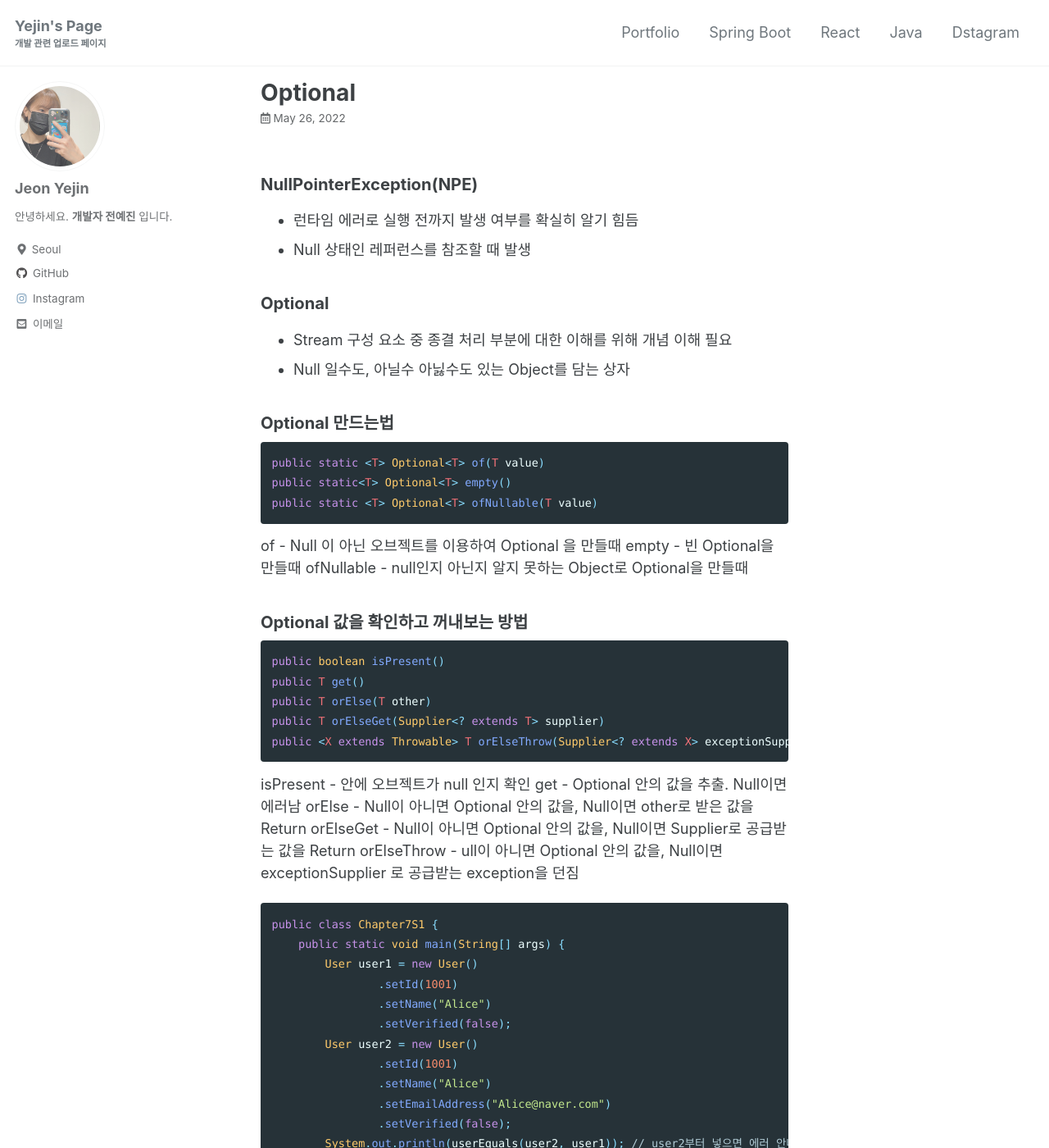
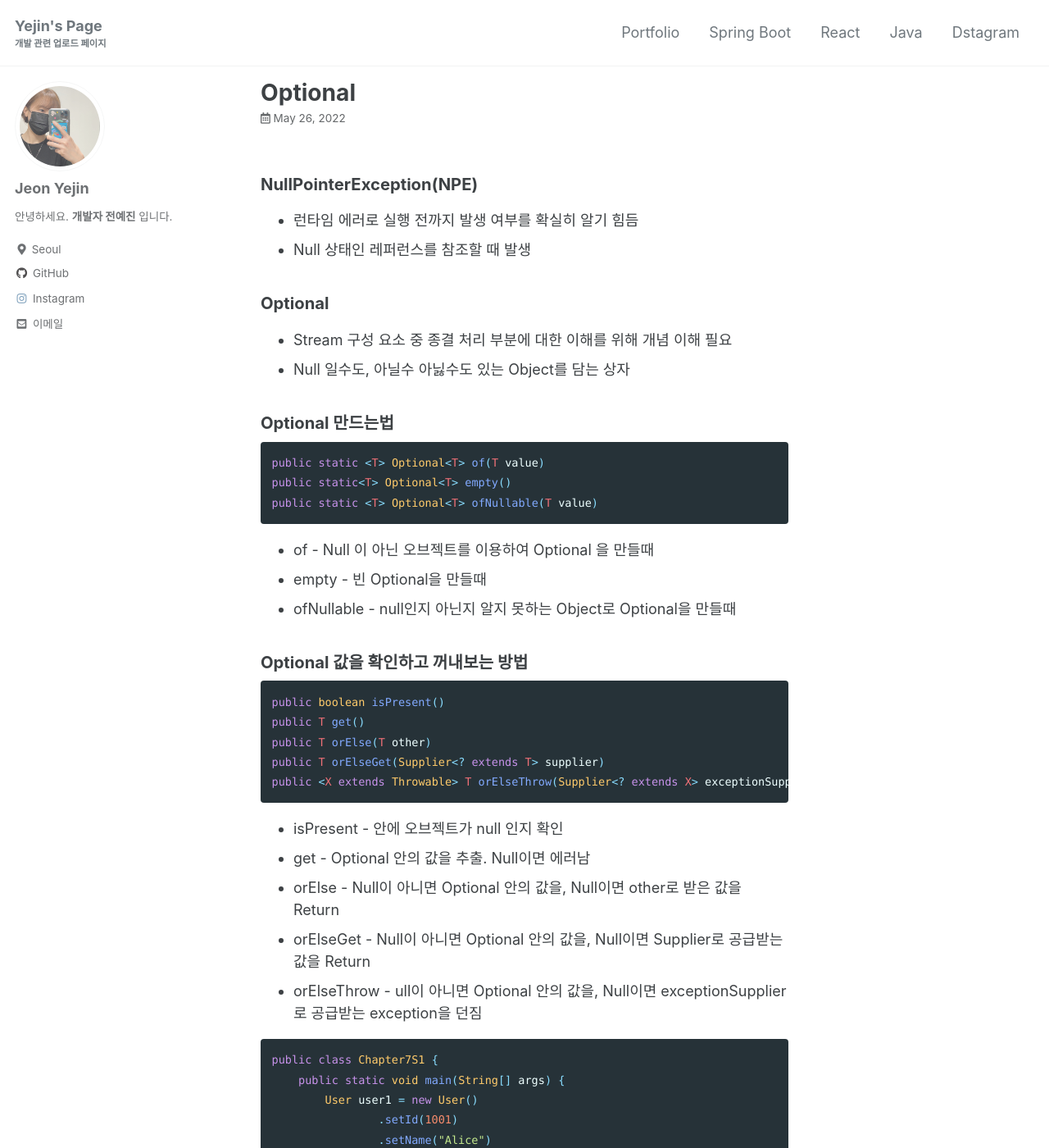
Before and after one commit to yejin-jeon-developer/git-page, a Jekyll site: the page built from _posts/java/2022-05-26-java-stream-10.md, in a window 1280 px wide and 1400 px high. Shown: the whole window at 82% size. Built offline with Jekyll 4.4.1, drawn with Linux system fonts in a browser that asks for light colours; cached includes are drawn as plain includes; some of the changed text lies outside the part shown.

````diff
--- a/_posts/java/2022-05-26-java-stream-10.md
+++ b/_posts/java/2022-05-26-java-stream-10.md
@@ -18,9 +18,9 @@ public static <T> Optional<T> of(T value)
 public static<T> Optional<T> empty()
 public static <T> Optional<T> ofNullable(T value)
 ```
-of - Null 이 아닌 오브젝트를 이용하여 Optional 을 만들때
-empty - 빈 Optional을 만들때
-ofNullable - null인지 아닌지 알지 못하는 Object로 Optional을 만들때
+- of - Null 이 아닌 오브젝트를 이용하여 Optional 을 만들때
+- empty - 빈 Optional을 만들때
+- ofNullable - null인지 아닌지 알지 못하는 Object로 Optional을 만들때
 
 ### Optional 값을 확인하고 꺼내보는 방법
 ```java
@@ -30,11 +30,11 @@ public T orElse(T other)
 public T orElseGet(Supplier<? extends T> supplier)
 public <X extends Throwable> T orElseThrow(Supplier<? extends X> exceptionSupplier) throws X
 ```
-isPresent - 안에 오브젝트가 null 인지 확인
-get - Optional 안의 값을 추출. Null이면 에러남
-orElse - Null이 아니면 Optional 안의 값을, Null이면 other로 받은 값을 Return
-orElseGet - Null이 아니면 Optional 안의 값을, Null이면 Supplier로 공급받는 값을 Return
-orElseThrow - ull이 아니면 Optional 안의 값을, Null이면 exceptionSupplier 로 공급받는 exception을 던짐
+- isPresent - 안에 오브젝트가 null 인지 확인
+- get - Optional 안의 값을 추출. Null이면 에러남
+- orElse - Null이 아니면 Optional 안의 값을, Null이면 other로 받은 값을 Return
+- orElseGet - Null이 아니면 Optional 안의 값을, Null이면 Supplier로 공급받는 값을 Return
+- orElseThrow - ull이 아니면 Optional 안의 값을, Null이면 exceptionSupplier 로 공급받는 exception을 던짐
 
 ```java
 public class Chapter7S1 {
@@ -87,9 +87,9 @@ public void ifPresent(Consumer<? super T> action)
 public <U> Optional<U> map(Function<? super T, ? extends U> mapper)
 public <U> Optional<U> flatMap(Function<? super T, ? extends Optional<? extends U>> mapper)
 ```
-ifPresent - Optional이 null이 아니라면 action 실행
-map - Optional이 null이 아니라면 mapper 적용
-flatMap - Mapper의 리턴값이 또 다른 Optional이라면 한 단계의 Optional이 되도록 Optional이 납작하게 해줌
+- ifPresent - Optional이 null이 아니라면 action 실행
+- map - Optional이 null이 아니라면 mapper 적용
+- flatMap - Mapper의 리턴값이 또 다른 Optional이라면 한 단계의 Optional이 되도록 Optional이 납작하게 해줌
 
 ```java
 public class Chapter7S2 {
````
